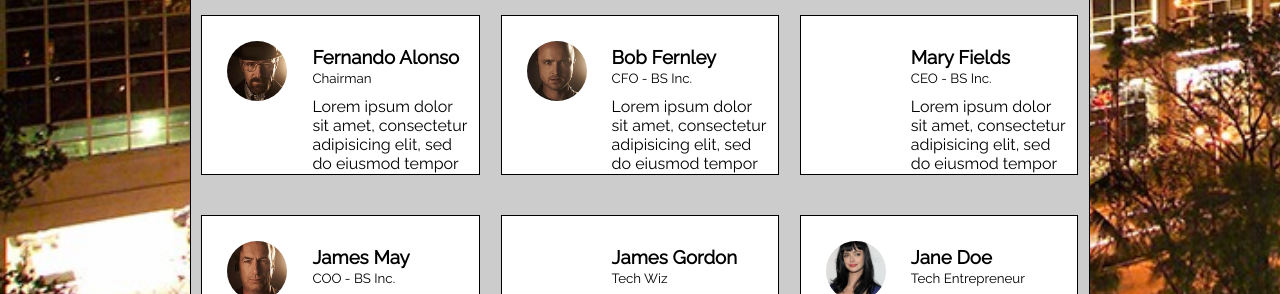
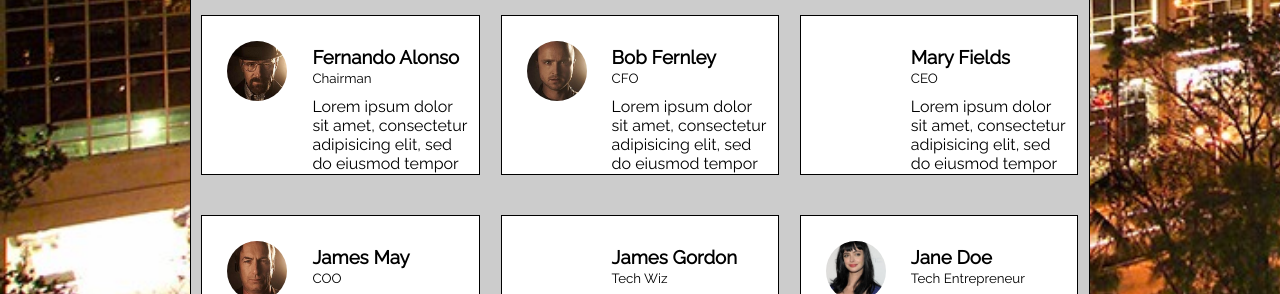
Before and after one commit to jaordeniza/moderncorporate, a plain HTML site: page index.html in a window 1280 px wide. Shown: the part 673-967 px from the top of the page. Drawn offline with Linux system fonts and the light colour scheme.

```diff
--- a/index.html
+++ b/index.html
@@ -49,7 +49,7 @@
 					<div class="avatar2"></div>
 					<h3 class="username">Bob Fernley</h3>
 					<div></div>
-					<small>CFO - BS Inc.</small>
+					<small>CFO</small>
 					<p class="comment">
 						Lorem ipsum dolor sit amet, consectetur adipisicing elit, sed do eiusmod
 						tempor incididunt ut labore et dolore magna aliqua. Ut enim ad minim veniam,
@@ -61,7 +61,7 @@
 					<div class="avatar3"></div>
 					<h3 class="username">Mary Fields</h3>
 					<div></div>
-					<small>CEO - BS Inc.</small>
+					<small>CEO</small>
 					<p class="comment">
 						Lorem ipsum dolor sit amet, consectetur adipisicing elit, sed do eiusmod
 						tempor incididunt ut labore et dolore magna aliqua. Ut enim ad minim veniam,
@@ -73,7 +73,7 @@
 					<div class="avatar4"></div>
 					<h3 class="username">James May</h3>
 					<div></div>
-					<small>COO - BS Inc.</small>
+					<small>COO</small>
 					<p class="comment">
 						Lorem ipsum dolor sit amet, consectetur adipisicing elit, sed do eiusmod
 						tempor incididunt ut labore et dolore magna aliqua. Ut enim ad minim veniam,
```
